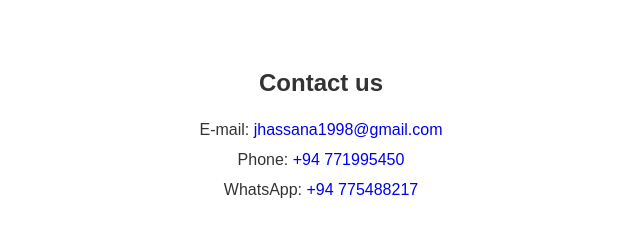
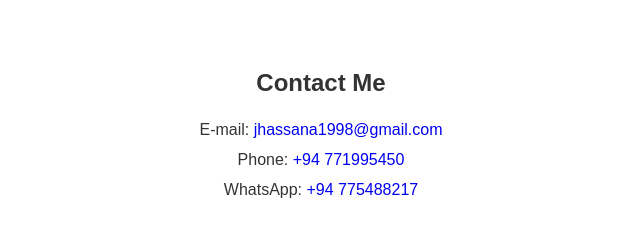
Before and after one commit to Gem13325/Portfolio, a plain HTML site: page index.html in a window 1280 px wide. Shown: the part 8043-8283 px from the top of the page, 319-959 px from the left. Drawn offline with Linux system fonts and the light colour scheme.

Commit message:
Update index.html

```diff
--- a/index.html
+++ b/index.html
@@ -306,7 +306,7 @@ Designed with matching themes, colors, and elegant visual styling.</p>
   </section>
 
   <section id="contact">
-    <h2>Contact us</h2>
+    <h2>Contact Me</h2>
     <p style="line-height: 30px;">E-mail: <a href="mailto:jhassana1998@gmail.com">jhassana1998@gmail.com</a><br>
     Phone: <a href="tel:+94771995450">+94 771995450</a> <br>
     WhatsApp: <a href="https://wa.me/94775488217" target="_blank">+94 775488217</a> </p>
```
